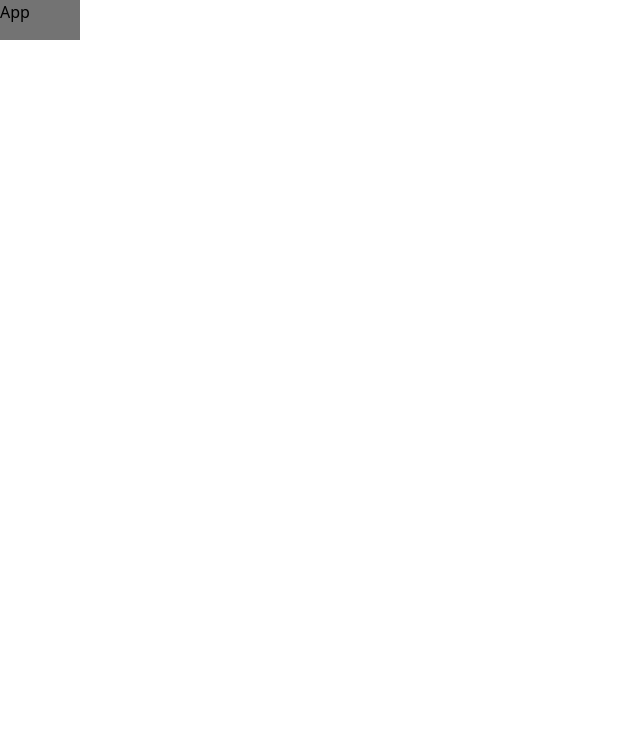
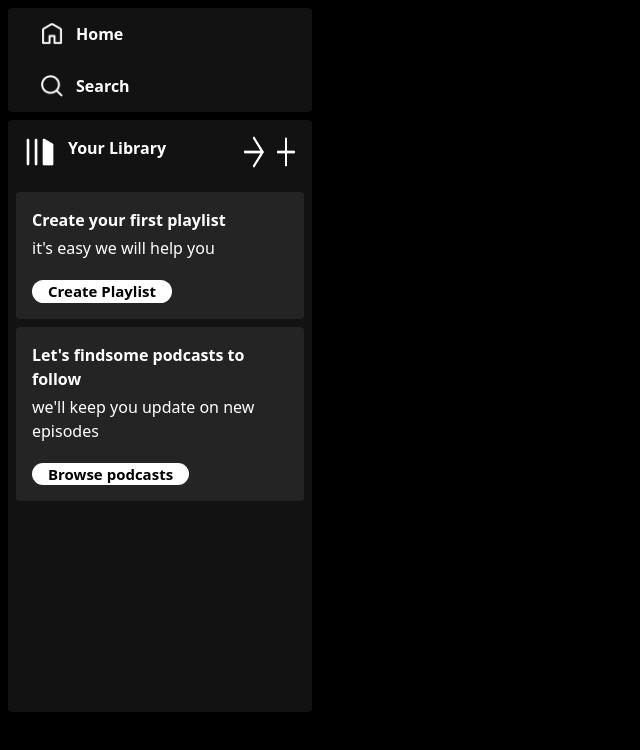
Before and after one commit to DonShanilka/spotify-clone--Use-React-Js-, a React (Vite) app: page / in a window 1280 px wide. Shown: the top 750 px of the page, without its empty margins (0-640 px from the left). Built offline with nearby package versions, Linux system fonts and the light colour scheme.

Commit message:
add slidebar component

```diff
--- a/src/App.jsx
+++ b/src/App.jsx
@@ -1,10 +1,13 @@
 import React from 'react'
 import './index.css'
+import { Sidebar } from './components/Sidebar'
 
 const App = () => {
   return (
-    <div className="w-20 h-10 bg-neutral-500">
-      App
+    <div className="h-screen bg-black">
+      <div className='h-[90%] flext'>
+        <Sidebar />
+      </div>
     </div>
   )
 }
--- /dev/null
+++ b/src/components/Sidebar.jsx
@@ -0,0 +1,41 @@
+import React from 'react'
+import { assets } from '../assets/assets'
+
+export const Sidebar = () => {
+    return (
+        <div className='w-[25%] h-full p-2 flex-col gap-2 text-white hidden lg:flex'>
+            <div className='bg-[#121212] h-[15%] rounded flex flex-col justify-around'>
+                <div className='flex items-center gap-3 pl-8 cursor-pointer'>
+                    <img className='w-6' src={assets.home_icon} alt="" />
+                    <p className='font-bold'>Home</p>
+                </div>
+                <div className='flex items-center gap-3 pl-8 cursor-pointer'>
+                    <img className='w-6' src={assets.search_icon} alt="" />
+                    <p className='font-bold'>Search</p>
+                </div>
+            </div>
+            <div className='bg-[#121212] h-[85%] rounded'>
+                <div className='p-4 flex item-center justify-between'>
+                    <div className='flex item-center gap-3'>
+                        <img className='w-8' src={assets.stack_icon} alt="" />
+                        <p className='font-semibold'>Your Library</p>
+                    </div>
+                    <div className='flex item-center gap-3'>
+                        <img className='w-5' src={assets.arrow_icon} alt="" />
+                        <img className='w-5' src={assets.plus_icon} alt="" />
+                    </div>
+                </div>
+                <div className='p-4 bg-[#242424] m-2 rounded font-semibold flex flex-col items-start justify-start gap-1 pl-4'>
+                    <h1>Create your first playlist</h1>
+                    <p className='font-light'>it's easy we will help you</p>
+                    <button className='px-4 py1.5 bg-white text-[15px] text-black rounded-full mt-4'>Create Playlist</button>
+                </div>
+                <div className='p-4 bg-[#242424] m-2 rounded font-semibold flex flex-col items-start justify-start gap-1 pl-4'>
+                    <h1>Let's findsome podcasts to follow</h1>
+                    <p className='font-light'>we'll keep you update on new episodes</p>
+                    <button className='px-4 py1.5 bg-white text-[15px] text-black rounded-full mt-4'>Browse podcasts</button>
+                </div>
+            </div>
+        </div>
+    )
+}
```
